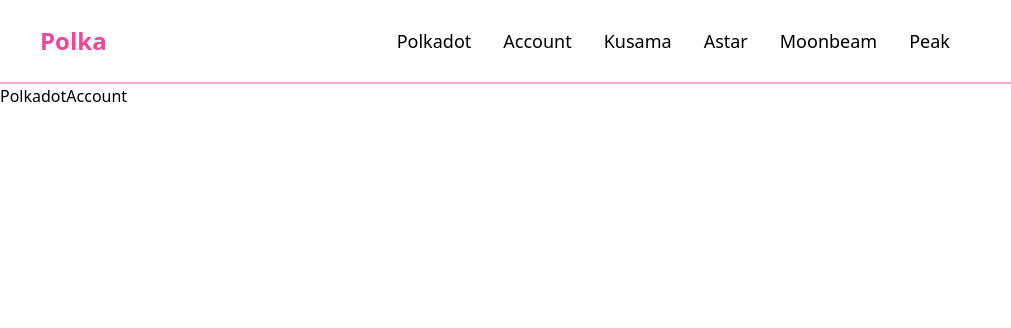
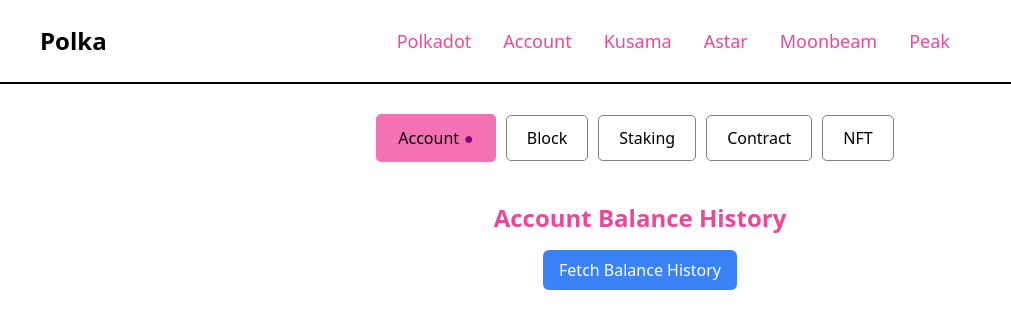
Before and after one commit to ayushsingh82/Subscan, a React (Vite) app: page /polkadotlayout in a window 1280 px wide. Shown: the top 328 px of the page, without its empty margins (0-1011 px from the left). Built offline with nearby package versions, Linux system fonts and the light colour scheme.

Commit message:
polkadot layout

```diff
--- a/src/components/Navbar.jsx
+++ b/src/components/Navbar.jsx
@@ -5,31 +5,31 @@ function Navbar() {
     return (
       <nav className=''>
         <div className='flex flex-row mx-auto px-[40px] py-[25px] justify-between items-center mt-[0px] bg-white'>
-          <div className='font-bold text-2xl text-pink-500'>
+          <div className='font-bold text-2xl text-black'>
             <a href='/'>Polka</a>
           </div>
           <div className='flex justify-center flex-1 space-x-8 text-center '>
-          <h1 className='font-medium text-lg text-black '>
+          <h1 className='font-medium text-lg text-pink-500 '>
               <a href='polkadotlayout'>Polkadot</a>
             </h1>
-            <h1 className='font-medium text-lg text-black '>
+            <h1 className='font-medium text-lg text-pink-500'>
               <a href='/accountbalance'>Account</a>
             </h1>
-            <h1 className='font-medium text-lg text-black'>
+            <h1 className='font-medium text-lg text-pink-500'>
               <a href='/'>Kusama</a>
             </h1>
-            <h1 className='font-medium text-lg text-black'>
+            <h1 className='font-medium text-lg text-pink-500'>
               <a href='/'>Astar</a>
             </h1>
-            <h1 className='font-medium text-lg text-black'>
+            <h1 className='font-medium text-lg text-pink-500'>
               <a href='/'>Moonbeam</a>
             </h1>
-            <h1 className='font-medium text-lg text-black'>
+            <h1 className='font-medium text-lg text-pink-500'>
               <a href='/'>Peak</a>
             </h1>
           </div>
         </div>
-        <hr className='border-t-2 border-pink-300' />
+        <hr className='border-t-2 border-black' />
       </nav>
     );
   }
--- a/src/components/Polkadot/PolkadotAccount.jsx
+++ b/src/components/Polkadot/PolkadotAccount.jsx
@@ -41,7 +41,7 @@ function PolkadotAccount() {
 
     return (
         <div className="p-5">
-            <h2 className="text-2xl font-bold mb-4">Account Balance History</h2>
+            <h2 className="text-2xl font-bold mb-4 text-pink-500">Account Balance History</h2>
 
             <button
                 onClick={fetchBalanceHistory}
--- a/src/components/Polkadot/PolkadotLayout.jsx
+++ b/src/components/Polkadot/PolkadotLayout.jsx
@@ -1,11 +1,82 @@
-import React from "react";
+import React, { useState } from "react";
+import PolkadotAccount from "./PolkadotAccount";
 
-function PolkadotLayout(){
-    return(
-        <div>
-            PolkadotAccount
-        </div>
-    )
+
+function PolkadotLayout() {
+  const [activeSection, setActiveSection] = useState("account");
+
+  const renderSection = () => {
+    switch (activeSection) {
+      case "account":
+        return <div><PolkadotAccount/></div>;
+      case "block":
+        return <div>Polkadot Block Information</div>;
+      case "staking":
+        return <div>Polkadot Staking Information</div>;
+      case "contract":
+        return <div>Polkadot Contract Information</div>;
+      case "nft":
+        return <div>Polkadot NFT Information</div>;
+      default:
+        return <div>Select a section to view details</div>;
+    }
+  };
+
+  const buttonStyle = (section) => ({
+    padding: "10px 20px",
+    marginRight: "10px",
+    borderRadius: "5px",
+    border: activeSection === section ? "2px solid #f472b4" : "1px solid gray",
+    backgroundColor: activeSection === section ? "#f472b4" : "#fff",
+    cursor: "pointer",
+    display: "inline-flex",
+    alignItems: "center",
+  });
+
+  const dotStyle = {
+    marginLeft: "5px",
+    color: "purple",
+  };
+
+  return (
+    <div className="mt-[30px] text-center">
+
+      <div style={{ marginBottom: "20px" }}>
+        <button
+          style={buttonStyle("account")}
+          onClick={() => setActiveSection("account")}
+        >
+          Account {activeSection === "account" && <span style={dotStyle}>●</span>}
+        </button>
+        <button
+          style={buttonStyle("block")}
+          onClick={() => setActiveSection("block")}
+        >
+          Block {activeSection === "block" && <span style={dotStyle}>●</span>}
+        </button>
+        <button
+          style={buttonStyle("staking")}
+          onClick={() => setActiveSection("staking")}
+        >
+          Staking {activeSection === "staking" && <span style={dotStyle}>●</span>}
+        </button>
+        <button
+          style={buttonStyle("contract")}
+          onClick={() => setActiveSection("contract")}
+        >
+          Contract {activeSection === "contract" && <span style={dotStyle}>●</span>}
+        </button>
+        <button
+          style={buttonStyle("nft")}
+          onClick={() => setActiveSection("nft")}
+        >
+          NFT {activeSection === "nft" && <span style={dotStyle}>●</span>}
+        </button>
+      </div>
+
+      <div>{renderSection()}</div>
+    </div>
+  );
 }
 
-export default PolkadotLayout
+export default PolkadotLayout;
```
